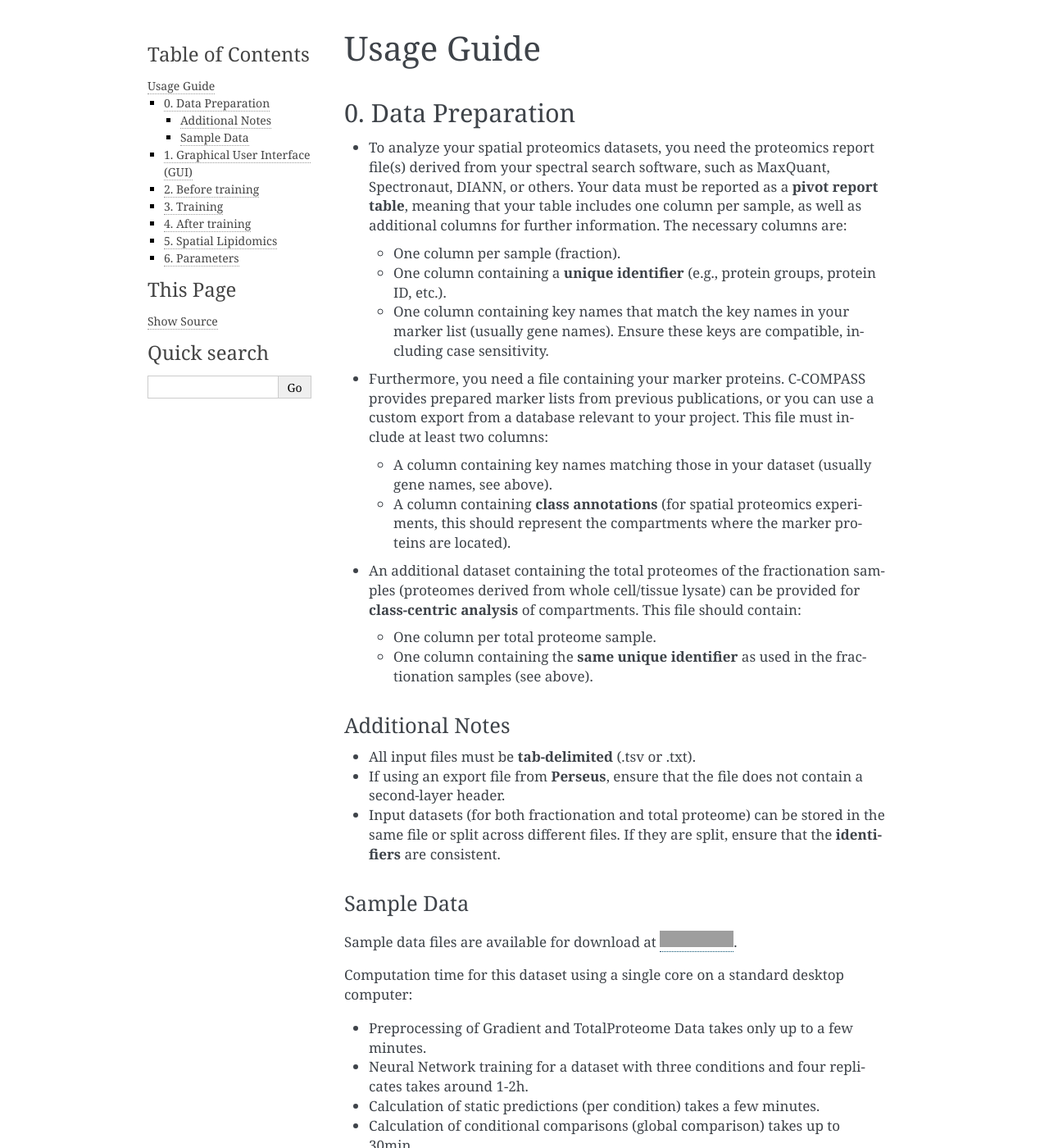
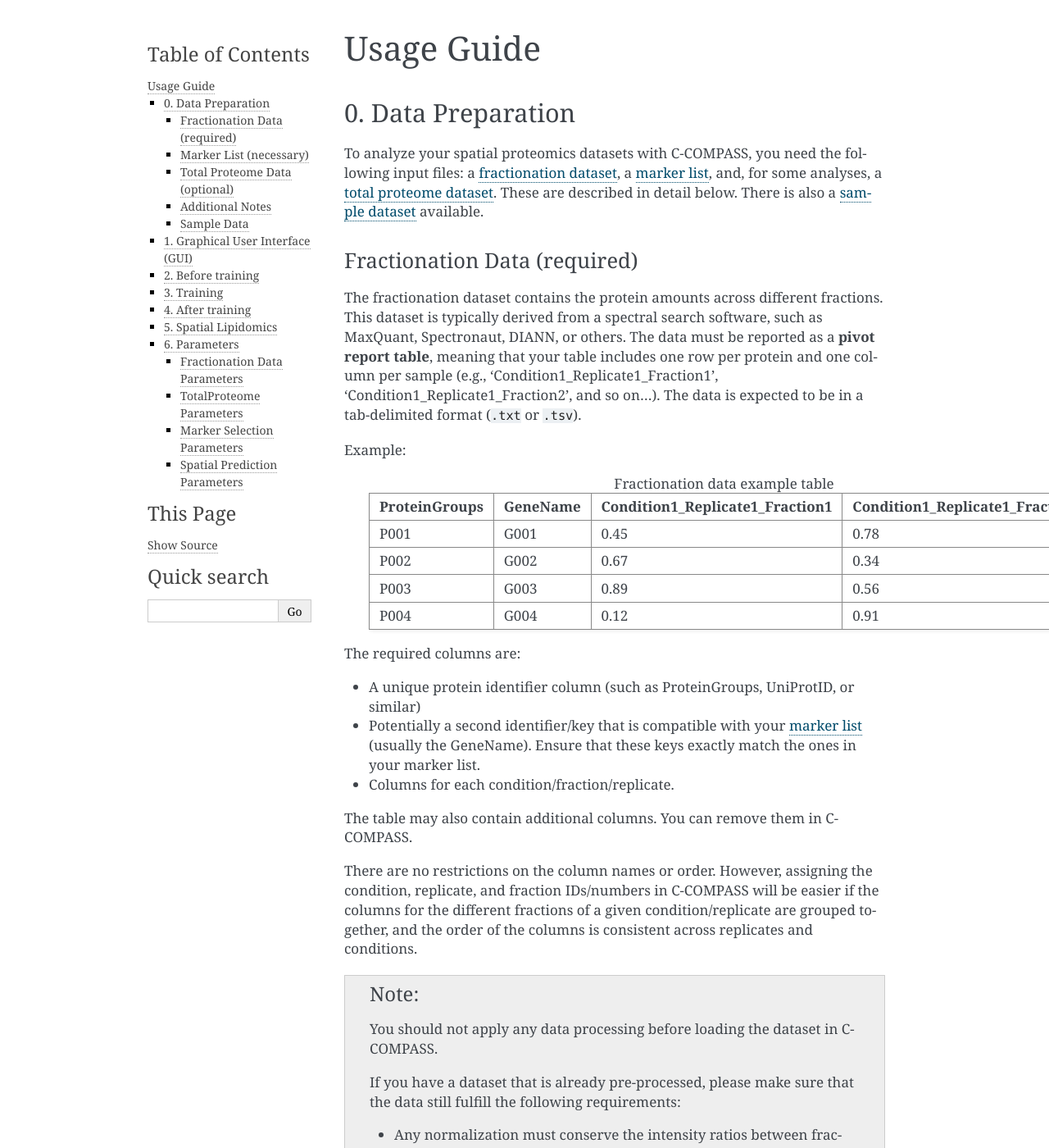
Before and after one commit to ICB-DCM/C-COMPASS, a Sphinx documentation site: the page built from doc/usage.rst, in a window 1280 px wide and 1400 px high. Shown: the whole window at 82% size. Built offline with Sphinx 7.4.7, drawn with Linux system fonts in a browser that asks for light colours; some of the changed text lies outside the part shown; grey boxes are pictures that could not be loaded.

Commit message:
doc: Update usage guide (#178)
File formats, formatting, ...

```diff
--- a/doc/usage.rst
+++ b/doc/usage.rst
@@ -5,29 +5,183 @@
 0. Data Preparation
 ===================
 
-* To analyze your spatial proteomics datasets, you need the proteomics report file(s) derived from your spectral search software, such as MaxQuant, Spectronaut, DIANN, or others. Your data must be reported as a **pivot report table**, meaning that your table includes one column per sample, as well as additional columns for further information. The necessary columns are:
+To analyze your spatial proteomics datasets with C-COMPASS, you need the
+following input files: a :ref:`fractionation dataset <input_fract>`,
+a :ref:`marker list <input_marker>`, and, for some analyses,
+a :ref:`total proteome dataset <input_tp>`.
+These are described in detail below. There is also a
+:ref:`sample dataset <sample_data>` available.
 
-  * One column per sample (fraction).
-  * One column containing a **unique identifier** (e.g., protein groups, protein ID, etc.).
-  * One column containing key names that match the key names in your marker list (usually gene names). Ensure these keys are compatible, including case sensitivity.
+.. _input_fract:
 
-* Furthermore, you need a file containing your marker proteins. C-COMPASS provides prepared marker lists from previous publications, or you can use a custom export from a database relevant to your project. This file must include at least two columns:
+Fractionation Data (required)
+-----------------------------
 
-  * A column containing key names matching those in your dataset (usually gene names, see above).
-  * A column containing **class annotations** (for spatial proteomics experiments, this should represent the compartments where the marker proteins are located).
+The fractionation dataset contains the protein amounts across different
+fractions. This dataset is typically derived from a spectral search software,
+such as MaxQuant, Spectronaut, DIANN, or others.
+The data must be reported as a **pivot report table**, meaning that your table
+includes one row per protein and one column per sample
+(e.g., 'Condition1_Replicate1_Fraction1', 'Condition1_Replicate1_Fraction2',
+and so on...).
+The data is expected to be in a tab-delimited format (``.txt`` or ``.tsv``).
 
-* An additional dataset containing the total proteomes of the fractionation samples (proteomes derived from whole cell/tissue lysate) can be provided for **class-centric analysis** of compartments. This file should contain:
+Example:
 
-  * One column per total proteome sample.
-  * One column containing the **same unique identifier** as used in the fractionation samples (see above).
+  .. list-table:: Fractionation data example table
+   :header-rows: 1
+
+   * - ProteinGroups
+     - GeneName
+     - Condition1_Replicate1_Fraction1
+     - Condition1_Replicate1_Fraction2
+   * - P001
+     - G001
+     - 0.45
+     - 0.78
+   * - P002
+     - G002
+     - 0.67
+     - 0.34
+   * - P003
+     - G003
+     - 0.89
+     - 0.56
+   * - P004
+     - G004
+     - 0.12
+     - 0.91
+
+The required columns are:
+
+* A unique protein identifier column
+  (such as ProteinGroups, UniProtID, or similar)
+* Potentially a second identifier/key that is compatible with your
+  :ref:`marker list <input_marker>` (usually the GeneName).
+  Ensure that these keys exactly match the ones in your marker list.
+* Columns for each condition/fraction/replicate.
+
+The table may also contain additional columns.
+You can remove them in C-COMPASS.
+
+There are no restrictions on the column names or order. However, assigning the
+condition, replicate, and fraction IDs/numbers in C-COMPASS will be easier
+if the columns for the different fractions of a given condition/replicate are
+grouped together, and the order of the columns is consistent across replicates
+and conditions.
+
+.. note::
+
+    You should not apply any data processing before loading the dataset in
+    C-COMPASS.
+
+    If you have a dataset that is already pre-processed, please make sure that
+    the data still fulfill the following requirements:
+
+    * Any normalization must conserve the intensity ratios between fractions.
+      That means, a 0-1 MinMax scaling or area-based scaling is ok,
+      but do not apply any log-transformation.
+    * A normalization that corrects values across different replicates or
+      conditions is ok as long as the integrity of the profiles per replicate
+      are conserved.
+
+C-COMPASS was optimized on LFQ values but other quantities like TMT can
+also be used.
+Different conditions or different replicates can derive from several
+experiments/runs as long as the identifier is compatible, but each replicate
+fractionation must derive from the same analysis file.
+
+The number of fractions can differ across replicates.
+
+.. _input_marker:
+
+Marker List (necessary)
+-----------------------
+
+A list of marker proteins is required to train the neural network model.
+This list should contain proteins that are known to be localized to specific
+compartments. The marker list can be derived from previous publications or
+databases relevant to your project.
+
+The data is expected to be in a tab-delimited format (``.txt`` or ``.tsv``).
+The table must contain at least two columns:
+
+* An identifier/key compatible with the key column in the
+  :ref:`fractionation dataset <input_fract>`, usually the GeneName
+* A compartment annotation column that specifies on which in compartment the
+  each protein are located
+
+.. list-table:: Marker list example
+   :header-rows: 1
+
+   * - GeneName
+     - Compartment
+   * - G001
+     - ER
+   * - G002
+     - Golgi
+   * - G003
+     - Mitochondria
+
+Multiple files can be combined in C-COMPASS and compartments can be renamed or
+excluded.
+
+.. _input_tp:
+
+Total Proteome Data (optional)
+------------------------------
+
+Total proteome data is only necessary for normalization of relocalization
+events to study the abundance change inside compartments across conditions
+(referred to as *class-centric analysis* in the GUI).
+
+The data is expected to be in a tab-delimited format (``.txt`` or ``.tsv``).
+Data must be presented as a 'pivot report table' That means, you need one
+column for each of your samples (e.g. 'TP_Condition1_Replicate1',
+'TP_Condition1_Replicate2', and so on...).
+
+Table must contain the same unique identifier column that was used for the
+fractionation file (ProteinGroups, UniProtID or similar).
+
+Example:
+
+  .. list-table:: Total Proteome data example table
+   :header-rows: 1
+
+   * - ProteinGroups
+     - TP_Condition1_Replicate1
+     - TP_Condition1_Replicate2
+   * - P001
+     - 0.45
+     - 0.78
+   * - P002
+     - 0.67
+     - 0.34
+   * - P003
+     - 0.89
+     - 0.56
+   * - P004
+     - 0.12
+     - 0.91
+
+
+You can apply normalizations like batch-corrections or median-normalization,
+but do not apply log-transformations.
+Total proteome analysis was also optimized on LFQ intensities but other
+quantities like TMT can be used.
+The table can also contain additional columns that are not necessary.
+You can remove them in C-COMPASS.
+Total Proteome data should derive from the same experiment to be comparable.
+
+
 
 Additional Notes
 ----------------
 
-* All input files must be **tab-delimited** (.tsv or .txt).
 * If using an export file from **Perseus**, ensure that the file does not contain a second-layer header.
 * Input datasets (for both fractionation and total proteome) can be stored in the same file or split across different files. If they are split, ensure that the **identifiers** are consistent.
 
+.. _sample_data:
 
 Sample Data
 -----------
@@ -64,12 +218,13 @@
 
 #. **Data Import**
 
-   #. There are two tabs for data import: `Fractionation` and `TotalProteome`.
+   #. There are two tabs for data import:
+      :guilabel:`Fractionation` and :guilabel:`TotalProteome`.
 
-   #. Fractionation data can be analyzed independently, but TotalProteome is
-      required for final class-centric statistics.
+   #. Fractionation data can be analyzed independently, but
+      :guilabel:`TotalProteome` is required for final class-centric statistics.
 
-   #. Use the `Add file...` button to import datasets.
+   #. Use the :guilabel:`Add file...` button to import datasets.
       Multiple datasets can be imported and will appear in the dropdown menu.
       To remove a dataset, select it from the dropdown and click `Remove.`
 
@@ -97,43 +252,51 @@
 
 #. **Pre-Processing**
 
-   #. Once columns are annotated, click `Process Fract.` or `Process TP`
-      to import the data.
+   #. Once columns are annotated, click :guilabel:`Process Fract.`
+      or :guilabel:`Process TP` to import the data.
 
    #. Fractionation and TotalProteome data can be processed independently.
 
 #. **Marker List Import**
 
-   #. In the `Marker Selection` frame, load marker lists via the `Add...`
-      button. Multiple marker lists can be imported, and individual lists can
-      be removed using the `Remove` button.
+   #. In the :guilabel:`Marker Selection` frame, load marker lists via the
+      :guilabel:`Add...` button.
+      Multiple marker lists can be imported, and individual lists can
+      be removed using the :guilabel:`Remove` button.
 
    #. Imported marker lists will be displayed in the box.
 
    #. For each marker list, specify the key column (e.g., gene names)
       and the class column (e.g., compartment).
 
-   #. In the `Fract. Key` section, select the column from the fractionation dataset that contains the compatible key naming. If the identifier and key column are the same, select `[IDENTIFIER].`
+   #. In the :guilabel:`Fract. Key` section, select the column from the
+      fractionation dataset that contains the compatible key naming.
+      If the identifier and key column are the same, select
+      :guilabel:`[IDENTIFIER].`
 
 #. **Marker Check & Matching**
 
-   #. Click `Manage...` to view all class annotations from the marker lists.
+   #. Click :guilabel:`Manage...` to view all class annotations from the
+      marker lists.
       Unselect any classes you do not want in the analysis or rename them.
 
-   #. Classes with different nomenclatures (e.g., ``ER`` vs. ``Endoplasmic Reticulum``) can be merged by giving them the same name.
+   #. Classes with different nomenclatures
+      (e.g., ``ER`` vs. ``Endoplasmic Reticulum``) can be merged by giving them
+      the same name.
 
    #. Median profiles of marker proteins and Pearson correlation matrices
       can be displayed via the corresponding buttons.
       Export options for plots and tables are available.
 
-   #. Confirm your marker selection by clicking `Match!`.
+   #. Confirm your marker selection by clicking :guilabel:`Match!`.
 
 3. Training
 ===========
 
-#. Start the training process by clicking `Train C-COMPASS`.
+#. Start the training process by clicking :guilabel:`Train C-COMPASS`.
 
-#. Various network architectures will be trained and evaluated for optimal results. This process may take over an hour, depending on dataset size.
+#. Various network architectures will be trained and evaluated for optimal
+   results. This process may take over an hour, depending on dataset size.
 
 #. Progress will be shown in the background console window.
 
@@ -146,20 +309,21 @@
 
 #. **Statistics**
 
-   #. After training, create `Static Statistics` via `Predict Proteome`
+   #. After training, create `Static Statistics` via
+      :guilabel:`Predict Proteome`
       to generate quantitative classifications for each condition.
 
    #. Predictions can be exported or imported for comparison across sessions,
       ensuring compatible identifiers.
 
-   #. Use the `Report` button to export results.
+   #. Use the :guilabel:`Report` button to export results.
 
    #. Create simple plots and export them, along with the corresponding data tables.
 
 #. **Conditional Comparison - Global Changes**
 
-   #. `Calculate Global Changes` compares localization across conditions,
-      providing relocalization results.
+   #. :guilabel:`Calculate Global Changes` compares localization across
+      conditions, providing relocalization results.
 
    #. Results can be displayed and exported similarly to the statistics.
 
@@ -172,47 +336,68 @@
 5. Spatial Lipidomics
 ======================
 
-#. C-COMPASS has been used for spatial lipidomics analysis, though no dedicated feature currently exists for multi-omics analysis.
+C-COMPASS has been used for spatial lipidomics analysis, though no dedicated
+feature currently exists for multi-omics analysis.
 
-#. You can concatenate proteomics and lipidomics datasets into one file before importing into C-COMPASS. Lipids will be treated like proteins, and spatial information can be derived similarly.
-
-#. Future versions of C-COMPASS will include features specifically designed for lipidomics.
+You can concatenate proteomics and lipidomics datasets into one file before
+importing into C-COMPASS. Lipids will be treated like proteins,
+and spatial information can be derived similarly.
+Future versions of C-COMPASS will include features specifically designed for
+lipidomics.
 
 6. Parameters
 =============
 
-#. All parameters are set to default values used in our publication. It is not recommended to change them unless you are familiar with the procedure and its impact on results.
+All parameters are set to default values used in our publication.
+It is not recommended to change them unless you are familiar with the
+procedure and its impact on results.
 
-#. **Parameters - Fractionation**
+Fractionation Data Parameters
+-----------------------------
 
-   #. Parameters for analysis and visualization can be adjusted independently.
+Parameters for analysis and visualization can be adjusted independently.
 
-   #. **Min. valid fractions**: Profiles with fewer valid values across fractions can be filtered out.
+**Min. valid fractions**:
+    Profiles with fewer valid values across fractions can be filtered out.
 
-   #. **Found in at least X Replicates**: Proteins found in fewer replicates than specified will be removed.
+**Found in at least X Replicates**:
+    Proteins found in fewer replicates than specified will be removed.
 
-   #. **Pre-scaling**: Options include MinMax scaling or Area scaling.
+**Pre-scaling**:
+    Options include MinMax scaling or Area scaling.
 
-   #. **Exclude Proteins from Worst Correlated Replicate**: Removes the replicate with the lowest Pearson correlation.
+**Exclude Proteins from Worst Correlated Replicate**:
+    Removes the replicate with the lowest Pearson correlation.
 
-   #. **Post-scaling**: Same options as Pre-scaling, useful for median profiles.
+**Post-scaling**:
+    Same options as Pre-scaling, useful for median profiles.
 
-   #. **Remove Baseline Profiles**: Removes profiles with only 0 values after processing.
+**Remove Baseline Profiles**:
+    Removes profiles with only 0 values after processing.
 
-#. **Parameters - TotalProteome**
+TotalProteome Parameters
+------------------------
 
-   #. **Found in at least X**: Similar to Fractionation data, this filters proteins found in fewer replicates.
+**Found in at least X**:
+    Similar to Fractionation data, this filters proteins found in fewer replicates.
 
-   #. **Imputation**: Missing values can be replaced by 0 or other values.
+**Imputation**:
+    Missing values can be replaced by 0 or other values.
 
-#. **Parameters - Marker Selection**
+Marker Selection Parameters
+---------------------------
 
-   #. Discrepancies across marker lists can be handled by excluding markers or taking the majority annotation.
+Discrepancies across marker lists can be handled by excluding markers or taking
+the majority annotation.
 
-#. **Parameters - Spatial Prediction**
+Spatial Prediction Parameters
+-----------------------------
 
-   #. **WARNING**: Changes here are not recommended!
+**WARNING**: Changes here are not recommended!
 
-   #. Various upsampling, noise, and SVM filtering methods are available for marker prediction.
+Various upsampling, noise, and SVM filtering methods are available for marker
+prediction.
 
-#. **Other parameters** for network training and optimization can be configured, including dense layer activation, output activation, loss function, optimizers, and number of epochs.
+**Other parameters** for network training and optimization can be configured,
+including dense layer activation, output activation, loss function, optimizers,
+and number of epochs.
```
